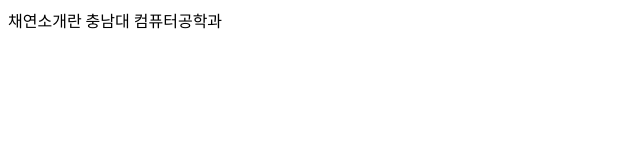
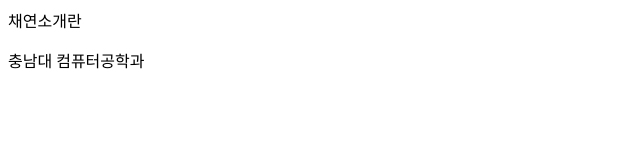
Before and after one commit to cnu-assignment/cnu-rc-git.github.io, a plain HTML site: page chaeyeon.html in a window 1280 px wide. Shown: the whole page, without its empty margins (0-640 px from the left). Drawn offline with Linux system fonts and the light colour scheme.

Commit message:
Add p tag in chaeyeon.html

```diff
--- a/chaeyeon.html
+++ b/chaeyeon.html
@@ -2,5 +2,7 @@
 <html>
 <title> 채연소개란 </title>
 <head>채연소개란</head>
-<body> 충남대 컴퓨터공학과 </body>
+<body>
+<p> 충남대 컴퓨터공학과</p>
+ </body>
 </html>
```
